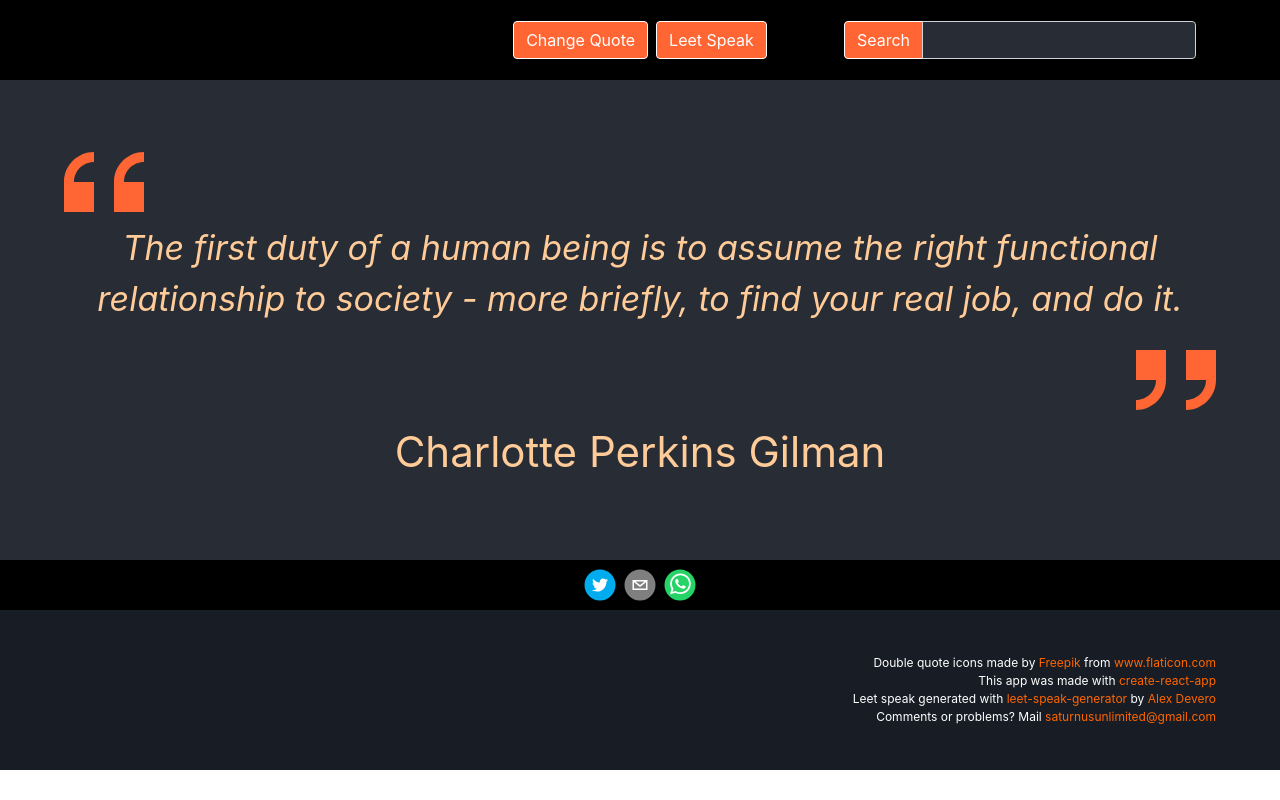
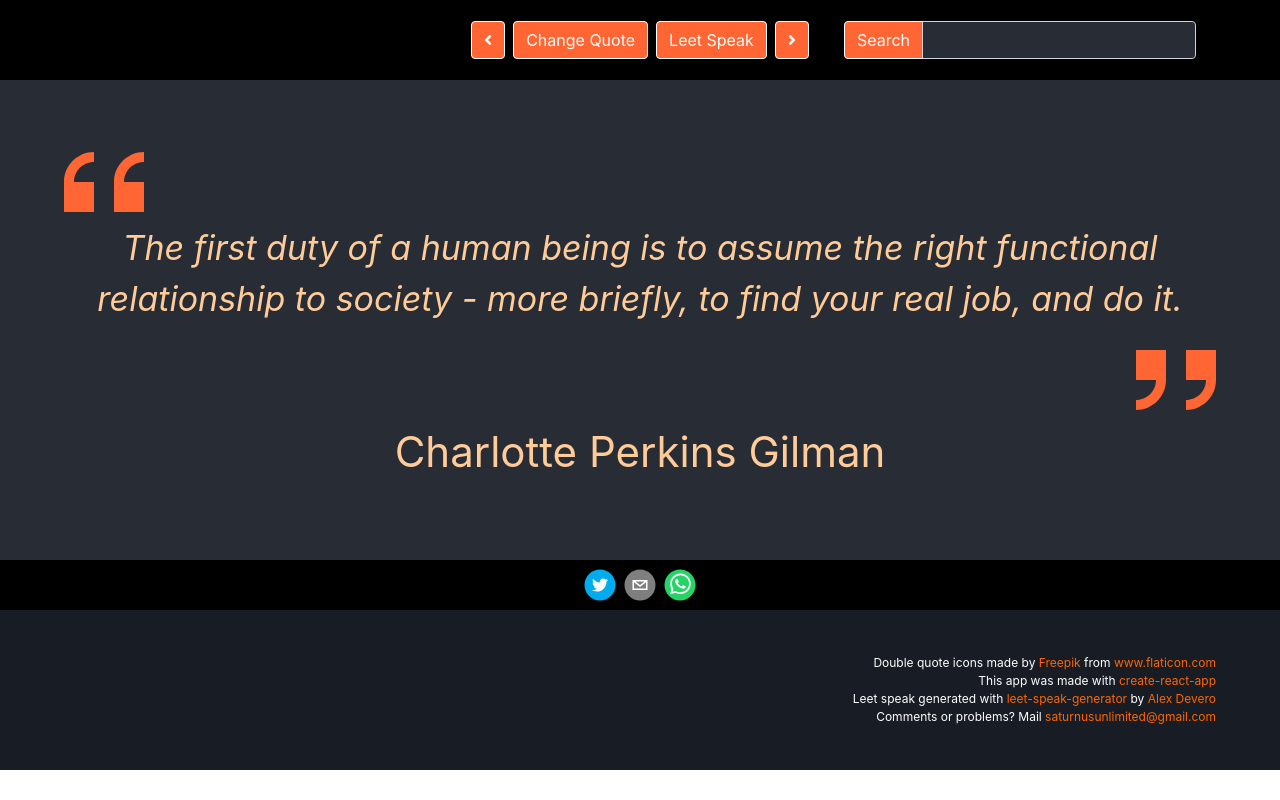
Before and after one commit to saturnusunlimited/heroku-prototype-cachip, a React (Create React App) app: page /quote/1 in a window 1280 px wide. Built offline with nearby package versions, Linux system fonts and the light colour scheme.

Commit message:
First version of previous and next button (bug: click twice to reverse direction)

```diff
--- a/package.json
+++ b/package.json
@@ -3,6 +3,9 @@
   "version": "0.1.0",
   "private": true,
   "dependencies": {
+    "@fortawesome/fontawesome-svg-core": "^1.2.25",
+    "@fortawesome/free-solid-svg-icons": "^5.11.2",
+    "@fortawesome/react-fontawesome": "^0.1.7",
     "babel-loader": "^8.0.6",
     "bootstrap": "^4.3.1",
     "leet-speak-converter": "^1.0.6",
--- a/src/App.js
+++ b/src/App.js
@@ -4,7 +4,11 @@ import double_quotes from './assets/svg/double_quotes.svg';
 import './App.css';
 import './css/CustomBootstrap.css'
 import { Button, ButtonToolbar, InputGroup, FormControl } from 'react-bootstrap';
+import 'font-awesome/css/font-awesome.min.css';
+import { FontAwesomeIcon } from '@fortawesome/react-fontawesome'
+import { faAngleLeft, faAngleRight } from '@fortawesome/free-solid-svg-icons'
 import QuotesDB from './lib/quotes-db.js'
+
 
 import {
   FacebookShareButton,
@@ -90,16 +94,30 @@ class App extends Component {
         return (window.visualViewport == undefined) ? window.innerWidth : window.visualViewport.width;
     }
 
-    newRandomQuote () {
+    newRandomQuote = () => {
 
-        var newQuote = this.state.quoteDatabase.randomQuote();
+        return this.replaceQuote( this.state.quoteDatabase.randomQuote() );
+    }
+
+    nextQuote = () => {
+
+        this.replaceQuote( this.state.quoteDatabase.nextQuote() );
+    }
+
+    previousQuote = () => {
+
+        this.replaceQuote( this.state.quoteDatabase.previousQuote() );
+    }
+
+
+    replaceQuote ( newQuote ) {
 
         newQuote.setLeetSpeak( this.state.quote.getLeetSpeak() );
 
         this.setState( { quote: newQuote } );
     }
 
-    toggleLeetSpeak () {
+    toggleLeetSpeak = () => {
 
         this.state.quote.toggleLeetSpeak();
 
@@ -189,8 +207,14 @@ class App extends Component {
                 <div className={`App-banner App-header ${this.buttonRowClass()}`}>
                     <ButtonToolbar>
                         {this.searchFieldRight()}
-                        <Button variant="secondary" className="m-1" onClick={this.newRandomQuote.bind(this)}>Change Quote</Button>
-                        <Button variant="secondary" className="m-1" onClick={this.toggleLeetSpeak.bind(this)}>Leet Speak</Button>
+                        <Button variant="secondary" className="m-1" onClick={this.previousQuote}>
+                            <FontAwesomeIcon icon={faAngleLeft} />
+                        </Button>
+                        <Button variant="secondary" className="m-1" onClick={this.newRandomQuote}>Change Quote</Button>
+                        <Button variant="secondary" className="m-1" onClick={this.toggleLeetSpeak}>Leet Speak</Button>
+                        <Button variant="secondary" className="m-1" onClick={this.nextQuote}>
+                            <FontAwesomeIcon icon={faAngleRight} />
+                        </Button>
                     </ButtonToolbar>
                     <ButtonToolbar>
                         {this.searchFieldBottom()}
--- a/src/lib/quotes-db.js
+++ b/src/lib/quotes-db.js
@@ -7,6 +7,7 @@ class QuotesDB {
     #json    = defaultQuotesDatabase;
     #list    = [];
 	#history = [];
+	#future  = [];
 
 	#currentSearchIndex = 0;
 	#currentSearch      = "";
@@ -18,6 +19,7 @@ class QuotesDB {
         this.#json    = json || this.#json;
         this.#list    = [];
 		this.#history = [];
+		this.#future  = [];
 
         this.init();
     }
@@ -76,8 +78,33 @@ class QuotesDB {
 		return null;
 	}
 
-	addToHistory () {
+	previousQuote () {
 
+		if (this.#history.length > 1) {
+
+			var quote = this.#history.pop();
+
+			this.#future.push( quote );
+
+			return quote;
+		}
+
+		return this.#history[0];
+	}
+
+	// To be done
+	nextQuote () {
+
+		if (this.#future.length > 0) {
+
+			var quote = this.#future.pop();
+
+			this.#history.push( quote );
+
+			return quote;
+		}
+
+		return this.#history[this.#history.length - 1];
 	}
 }
 
```
Also changed, not shown: 1 other file (tests, documents, lock files or other folders).
